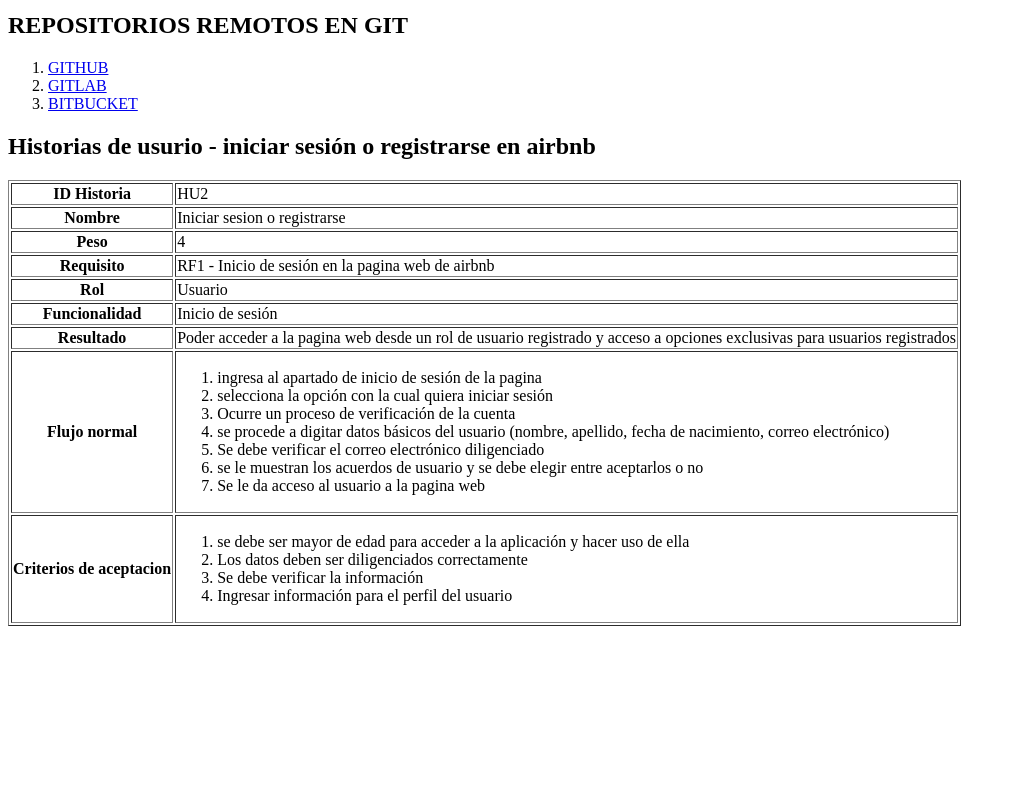
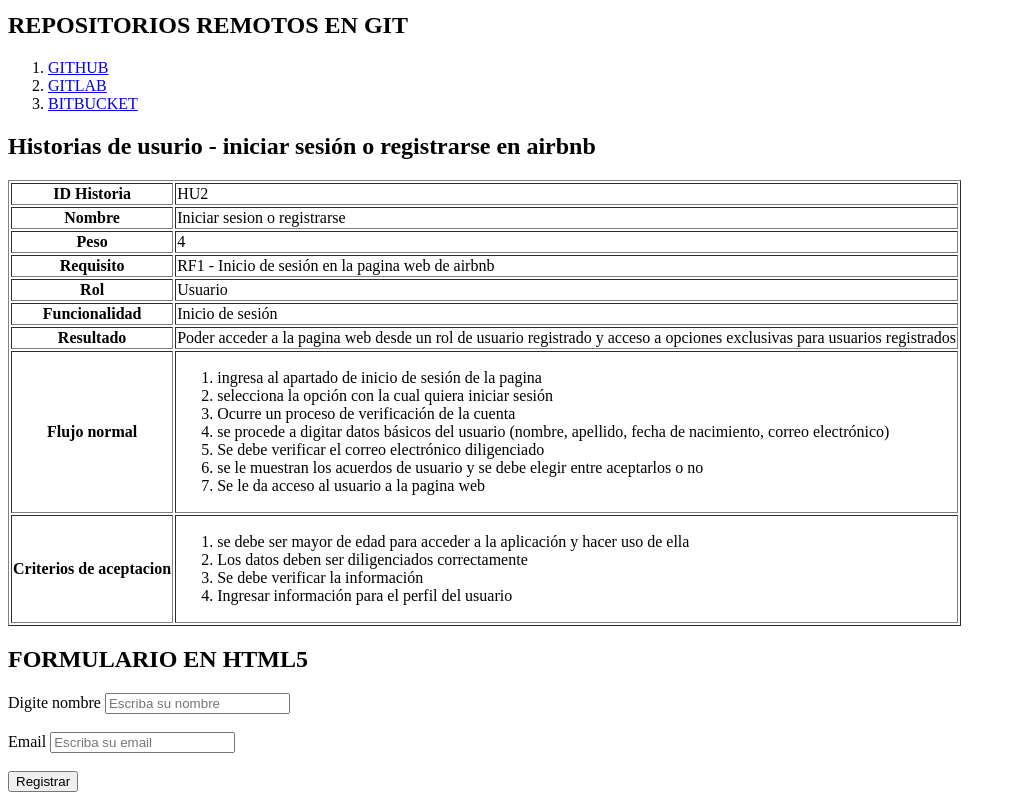
Before and after one commit to andresjsalcedo/ADSO_2670687, a plain HTML site: page HTML/index.html in a window 1280 px wide. Shown: the part 541-1341 px from the top of the page, without its empty margins (0-1016 px from the left). Before the commit the page ends 1175 px from the top, so only its background shows below. Drawn offline with Linux system fonts and the light colour scheme.

Commit message:
Formularios en html5

```diff
--- a/HTML/index.html
+++ b/HTML/index.html
@@ -99,5 +99,15 @@
                 </td>
             </tr>
         </table>
+
+        <h2>FORMULARIO EN HTML5</h2>
+
+        <form action="" method=""></form>
+            <label for="">Digite nombre </label>
+            <input type="text" name="nombre" id="nombre" placeholder="Escriba su nombre" required=""> <br> <br>
+            <label for="Email">Email</label>
+            <input type="Email" name="email" id="email" placeholder="Escriba su email" required=""> <br> <br>
+            <button value="Registrar">Registrar</button>
+        </form>
     </body>
 </html>
```
